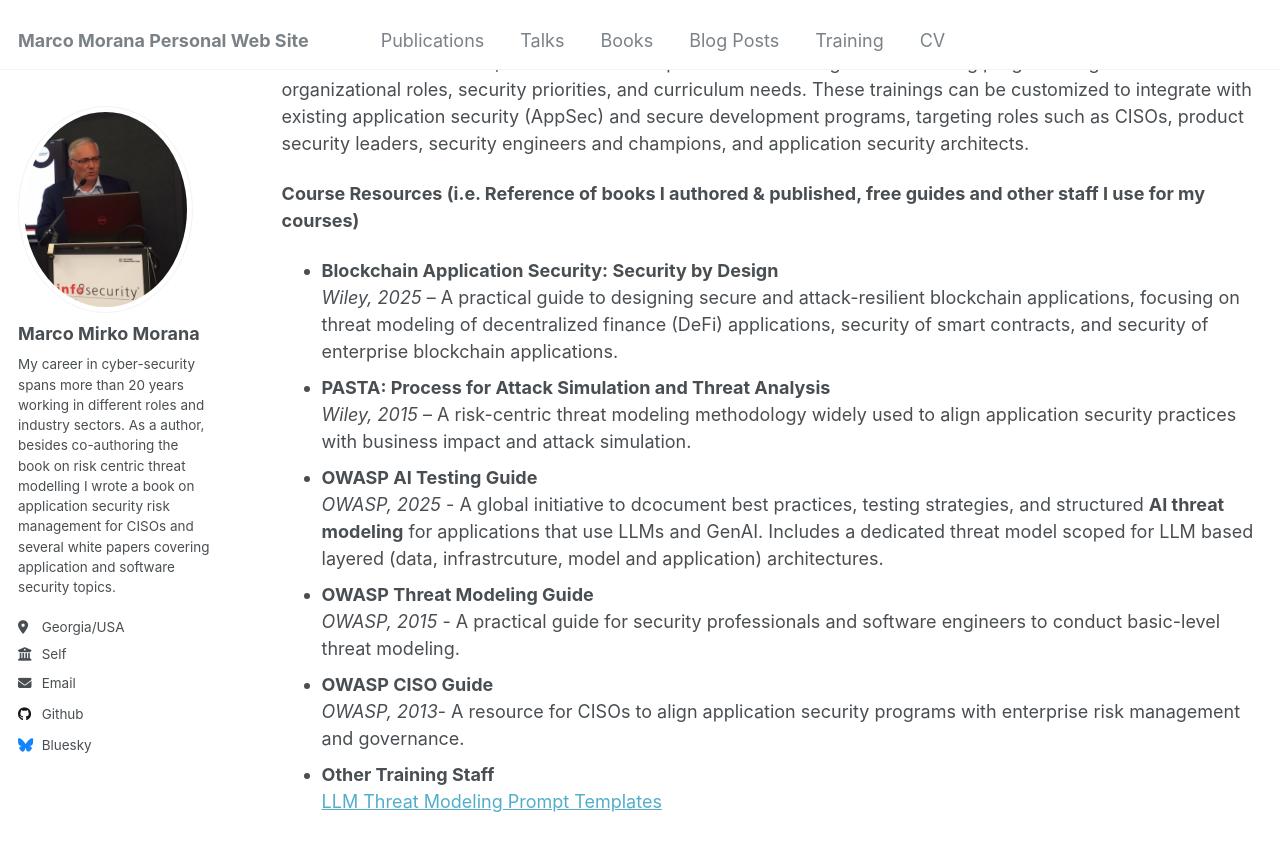
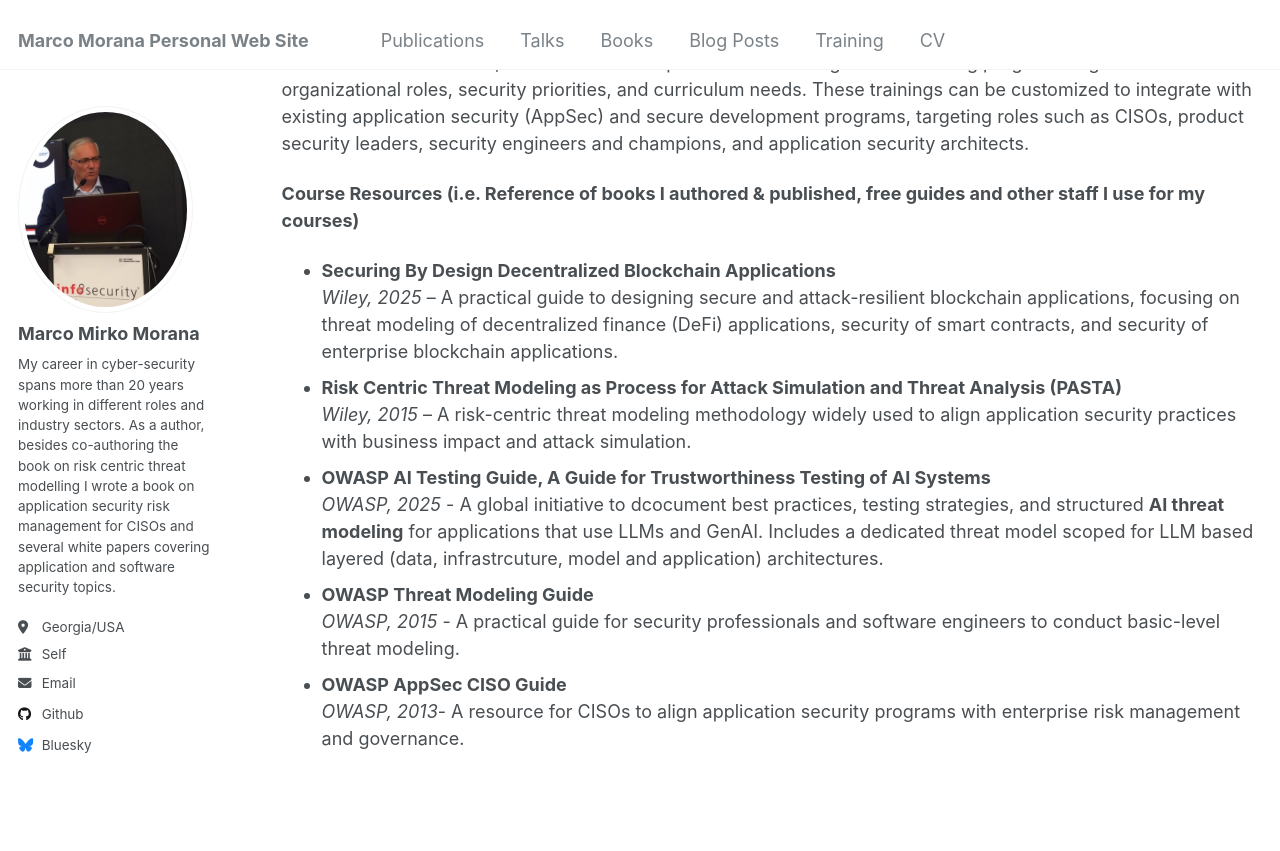
Before and after one commit to mmorana1/marcom, a Jekyll site: the page built from _pages/trainings.html, in a window 1280 px wide and 900 px high, scrolled down 343 px. Shown: the top 851 px of the window. Built offline with Jekyll 4.4.1, drawn with Linux system fonts in a browser that asks for light colours.

Commit message:
Update trainings.html

```diff
--- a/_pages/trainings.html
+++ b/_pages/trainings.html
@@ -15,28 +15,23 @@ These trainings can be customized to integrate with existing application securit
 <p> <strong>Course Resources (i.e. Reference of books I authored & published, free guides and other staff I use for my courses) </strong> </p>
 <ul style="margin-top: 0;">
  <li>
-  <strong>Blockchain Application Security: Security by Design</strong><br>
+  <strong>Securing By Design Decentralized Blockchain Applications</strong><br>
   <em>Wiley, 2025</em> – A practical guide to designing secure and attack-resilient blockchain applications, focusing on threat modeling of decentralized finance (DeFi) applications, security of smart contracts, and security of enterprise blockchain applications.
  </li>
  <li>
- <strong>PASTA: Process for Attack Simulation and Threat Analysis</strong><br>
+ <strong>Risk Centric Threat Modeling as Process for Attack Simulation and Threat Analysis (PASTA)</strong><br>
  <em>Wiley, 2015</em> – A risk-centric threat modeling methodology widely used to align application security practices with business impact and attack simulation.
  </li>
  <li>
- <strong>OWASP AI Testing Guide</strong><br>
+ <strong>OWASP AI Testing Guide, A Guide for Trustworthiness Testing of AI Systems</strong><br>
  <em>OWASP, 2025</em> - A global initiative to dcocument best practices, testing strategies, and structured <strong>AI threat modeling</strong> for applications that use LLMs and GenAI. Includes a dedicated threat model scoped for LLM based layered (data, infrastrcuture, model and application) architectures.
  </li>
  <li>
  <strong>OWASP Threat Modeling Guide</strong><br>
   <em>OWASP, 2015</em> - A practical guide for security professionals and software engineers to conduct basic-level threat modeling.
  </li>
-  <li>
- <strong>OWASP CISO Guide</strong><br>
+ <li>
+ <strong>OWASP AppSec CISO Guide</strong><br>
    <em>OWASP, 2013</em>- A resource for CISOs to align application security programs with enterprise risk management and governance.
  </li>
- <li>
- <strong>Other Training Staff</strong> <br>
- <a href="https://docs.google.com/document/d/e/2PACX-1vQc_F6wUh4PVvSWRMVCQv9X0IajVxQL68gfsFMqRkue-IkAEwtvdDMITJ2xGjqLMc67vQblzqG08C6F/pub">
- LLM Threat Modeling Prompt Templates </a>
- </li>
 </ul>
```
